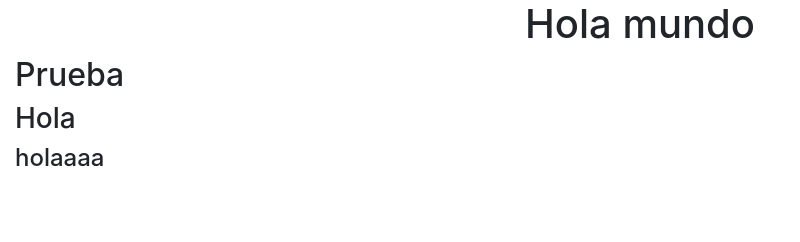
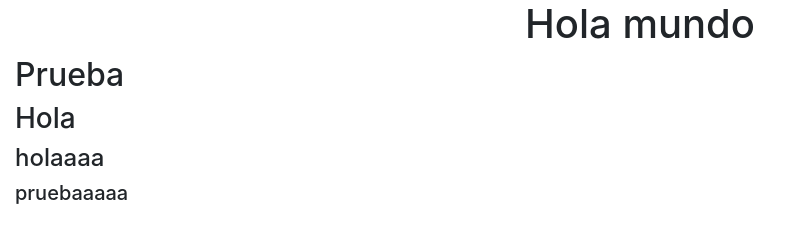
Before and after one commit to AlejandroV-alpha/finalprueba, a plain HTML site: page index.html in a window 1280 px wide. Shown: the whole page, without its empty margins (0-800 px from the left). Drawn offline with nearby package versions, Linux system fonts and the light colour scheme.

Commit message:
Modificacion h5

```diff
--- a/index.html
+++ b/index.html
@@ -15,6 +15,7 @@
             <h2>Prueba</h2>
             <h3>Hola</h3>
             <h4>holaaaa</h4>
+            <h5>pruebaaaaa</h5>
         </div>
 
     <!-- Optional JavaScript -->
```
